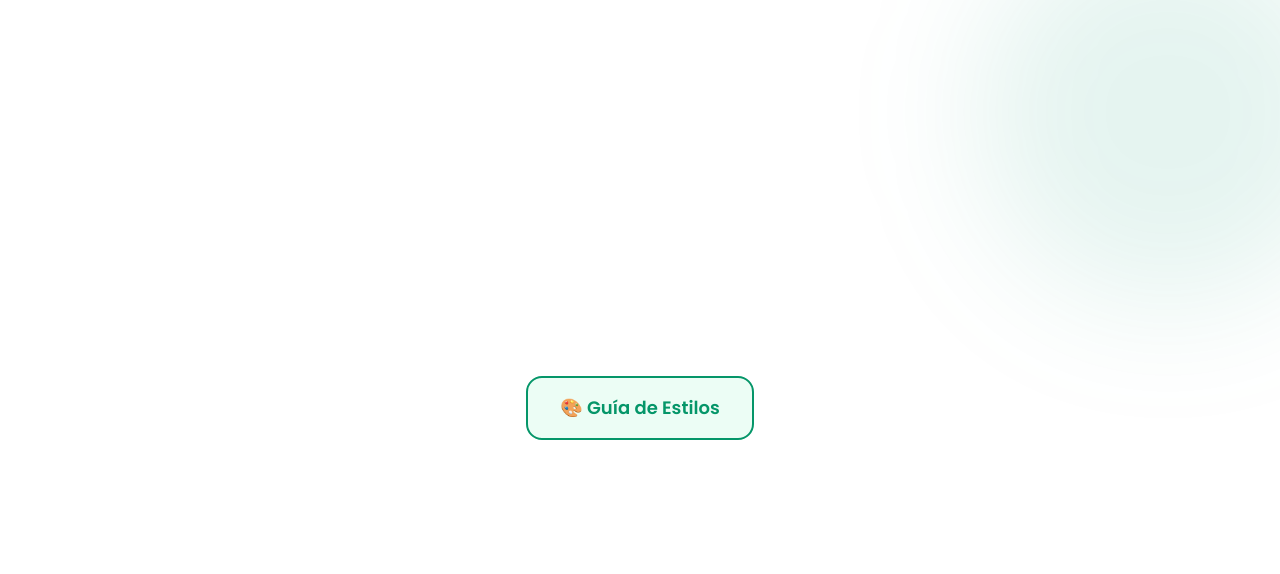
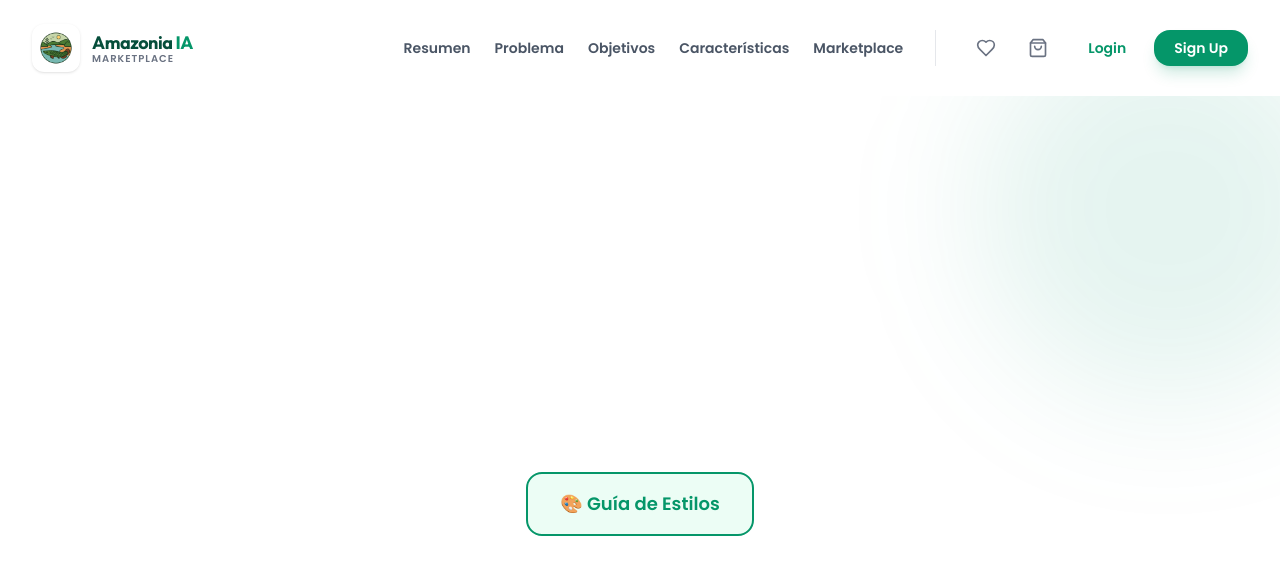
Before and after one commit to DanielCarrenoMar/amazonIA-marketplace, a Next.js app in the folder apps/frontend/: page / in a window 1280 px wide. Shown: the top 574 px of the page. Built offline with nearby package versions, Linux system fonts and the light colour scheme.

Commit message:
feat(layout): migrar navbar de frontend-legacy

```diff
--- a/apps/frontend/app/layout.tsx
+++ b/apps/frontend/app/layout.tsx
@@ -20,6 +20,8 @@ export const metadata: Metadata = {
   description: "Generated by create next app",
 };
 
+import { Navbar } from "@/components";
+
 export default function RootLayout({
   children,
 }: Readonly<{
@@ -30,7 +32,12 @@ export default function RootLayout({
       lang="en"
       className={`${poppins.variable} ${outfit.variable} h-full antialiased`}
     >
-      <body className="min-h-full flex flex-col">{children}</body>
+      <body className="min-h-full flex flex-col font-sans">
+        <Navbar />
+        <main className="grow pt-24">
+          {children}
+        </main>
+      </body>
     </html>
   );
 }
--- /dev/null
+++ b/apps/frontend/components/index.ts
@@ -0,0 +1,2 @@
+export * from "./ui";
+export * from "./layout";
--- /dev/null
+++ b/apps/frontend/components/layout/Navbar.tsx
@@ -0,0 +1,152 @@
+"use client";
+
+import React, { useState, useEffect } from "react";
+import logo from "@/public/logo.png";
+import Link from "next/link";
+import {
+  ShoppingBag,
+  Menu,
+  X,
+  User,
+  Heart
+} from "lucide-react";
+import { Button, Badge } from "../ui";
+
+export function Navbar() {
+  const [isScrolled, setIsScrolled] = useState(false);
+  const [isMenuOpen, setIsMenuOpen] = useState(false);
+  const [cartCount] = useState(0);
+
+  useEffect(() => {
+    const handleScroll = () => {
+      setIsScrolled(window.scrollY > 20);
+    };
+    window.addEventListener("scroll", handleScroll);
+    return () => window.removeEventListener("scroll", handleScroll);
+  }, []);
+
+  const navItems = [
+    { label: "Resumen", href: "#resumen" },
+    { label: "Problema", href: "#problema" },
+    { label: "Objetivos", href: "#objetivos" },
+    { label: "Características", href: "#features" },
+    { label: "Marketplace", href: "#marketplace" },
+  ];
+
+  return (
+    <nav
+      className={`fixed top-0 left-0 right-0 z-50 transition-all duration-300 ${
+        isScrolled
+          ? "bg-white/90 backdrop-blur-md shadow-md border-b border-gray-100 py-2"
+          : "bg-transparent py-4"
+      }`}
+    >
+      <div className="max-w-7xl mx-auto px-4 sm:px-6 lg:px-8">
+        <div className="flex justify-between items-center h-16">
+          {/* Logo */}
+          <Link href="/" className="flex items-center gap-3 group">
+            <div className="relative overflow-hidden rounded-xl bg-white p-1 shadow-sm group-hover:shadow-md transition-all">
+              <img
+                src={logo.src}
+                alt="Amazonia IA Logo"
+                className="h-10 w-10 object-contain transform group-hover:scale-110 transition-transform duration-300"
+              />
+            </div>
+            <div className="flex flex-col">
+              <span className="text-lg font-outfit font-bold text-brand-primary-dark leading-tight tracking-tight">
+                Amazonia <span className="text-brand-primary">IA</span>
+              </span>
+              <span className="text-[10px] font-semibold text-gray-500 uppercase tracking-widest leading-none">
+                Marketplace
+              </span>
+            </div>
+          </Link>
+
+          {/* Desktop Navigation */}
+          <div className="hidden md:flex items-center gap-8">
+            <div className="flex items-center gap-6">
+              {navItems.map((item) => (
+                <Link
+                  key={item.href}
+                  href={item.href}
+                  className="text-sm font-semibold text-gray-600 hover:text-brand-primary transition-colors hover:translate-y-px active:translate-y-0"
+                >
+                  {item.label}
+                </Link>
+              ))}
+            </div>
+
+            <div className="flex items-center gap-4 border-l border-gray-200 pl-8">
+              {/* Actions */}
+              <button className="p-2 text-gray-500 hover:text-brand-primary transition-colors relative">
+                <Heart className="w-5 h-5" />
+              </button>
+
+              <button className="p-2 text-gray-500 hover:text-brand-primary transition-colors relative">
+                <ShoppingBag className="w-5 h-5" />
+                {cartCount > 0 && (
+                  <Badge variant="primary" size="sm" className="absolute -top-1 -right-1 px-1 min-w-[1.2rem] h-5 justify-center">
+                    {cartCount}
+                  </Badge>
+                )}
+              </button>
+
+              <div className="flex items-center gap-3">
+                <Button variant="ghost" size="sm" className="font-bold">
+                  Login
+                </Button>
+                <Button size="sm" className="px-5">
+                  Sign Up
+                </Button>
+              </div>
+            </div>
+          </div>
+
+          {/* Mobile Menu Toggle */}
+          <div className="md:hidden flex items-center gap-4">
+            <button className="p-2 text-gray-500 relative">
+              <ShoppingBag className="w-6 h-6" />
+              {cartCount > 0 && <span className="absolute top-2 right-2 w-2 h-2 bg-brand-primary rounded-full" />}
+            </button>
+            <button
+              onClick={() => setIsMenuOpen(!isMenuOpen)}
+              className="p-2 text-brand-primary-dark bg-gray-50 rounded-lg"
+            >
+              {isMenuOpen ? <X className="w-6 h-6" /> : <Menu className="w-6 h-6" />}
+            </button>
+          </div>
+        </div>
+      </div>
+
+      {/* Mobile Menu */}
+      {isMenuOpen && (
+        <div className="md:hidden absolute top-full left-0 right-0 bg-white border-b border-gray-100 shadow-xl overflow-hidden animate-in fade-in slide-in-from-top-4 duration-300">
+          <div className="px-6 py-8 space-y-6">
+            <div className="flex flex-col gap-4">
+              {navItems.map((item) => (
+                <Link
+                  key={item.href}
+                  href={item.href}
+                  onClick={() => setIsMenuOpen(false)}
+                  className="text-lg font-semibold text-gray-800 hover:text-brand-primary transition-colors p-2 rounded-xl hover:bg-brand-nature-bg"
+                >
+                  {item.label}
+                </Link>
+              ))}
+            </div>
+
+            <div className="pt-6 border-t border-gray-100 grid grid-cols-2 gap-4">
+              <Button variant="ghost" className="w-full justify-center">
+                <User className="w-4 h-4 mr-2" />
+                Login
+              </Button>
+              <Button className="w-full justify-center">
+                Sign Up
+              </Button>
+            </div>
+          </div>
+        </div>
+      )}
+    </nav>
+  );
+}
--- /dev/null
+++ b/apps/frontend/components/layout/index.ts
@@ -0,0 +1 @@
+export * from "./Navbar";
```
Also changed, not shown: apps/frontend/public/logo.png (added).
